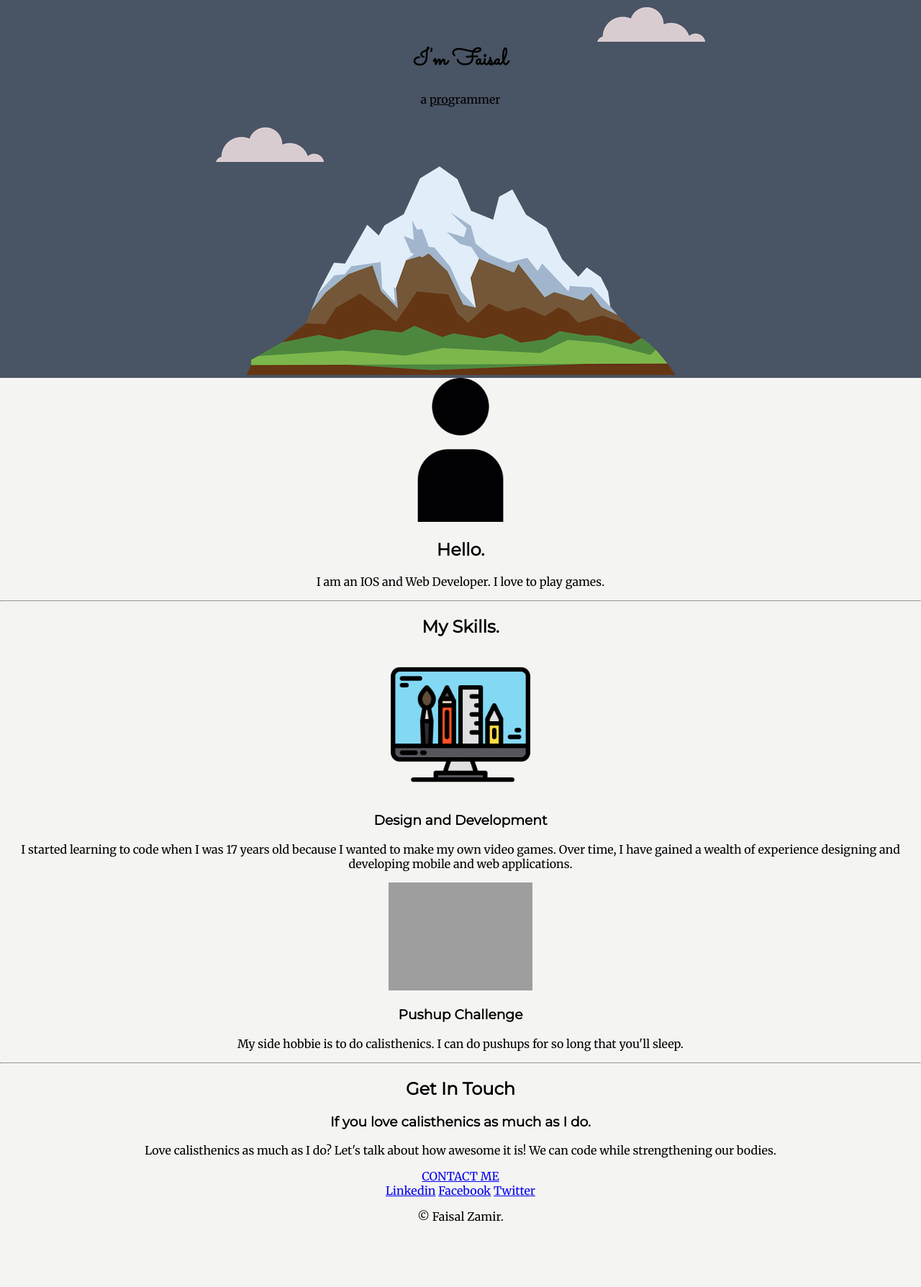
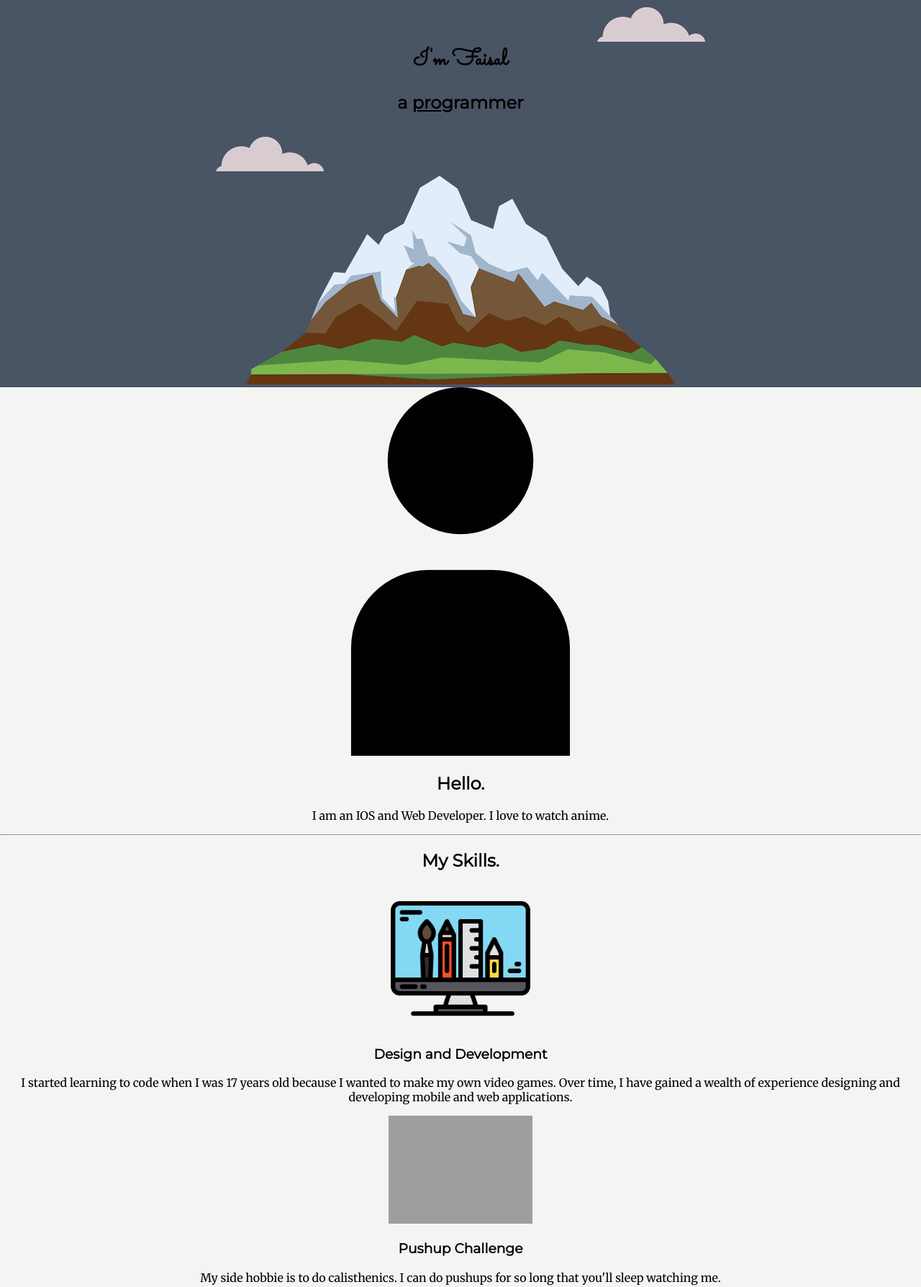
Before and after one commit to faisalzamirfz/cv, a plain HTML site: page index.html in a window 1280 px wide. Shown: the part 40-1828 px from the top of the page at 72% size. Before the commit the page ends 1756 px from the top, so only its background shows below. Drawn offline with Linux system fonts and the light colour scheme; grey boxes are pictures that could not be loaded.

Commit message:
Update index.html

```diff
--- a/index.html
+++ b/index.html
@@ -14,35 +14,35 @@
   <div class="top-container">
     <img class= "top-cloud" src="images/cloud.png" alt="cloud-img">
     <h1>I'm Faisal</h1>
-    <p>a <span class="pro">pro</span>grammer</p>
+    <h2>a <span class="pro">pro</span>grammer</h2>
     <img class= "bottom-cloud" src="images/cloud.png" alt="cloud-img">
     <img src="images/mountain.png" alt="mountain-img">
 </div>
 <div class="middle-container">
   <div class="profile">
-    <img src="images/user-icon.png" alt="user-img" height="200px">
+    <img class="user-img" src="images/user-icon.png" alt="user-img">
     <h2>Hello.</h2>
-    <p>I am an IOS and Web Developer. I love to play games.</p>
+    <p class="intro">I am an IOS and Web Developer. I love to watch anime.</p>
   </div>
   <hr>
   <div class="skills">
     <h2>My Skills.</h2>
     <div class="skill-row">
-      <img class="" src="images/computer.png" alt="monitor-img" width = "200px">
+      <img class="comp-img" src="images/computer.png" alt="monitor-img" width = "200px">
       <h3>Design and Development</h3>
       <p>I started learning to code when I was 17 years old because I wanted to make my own video games. Over time, I have gained a wealth of experience designing and developing mobile and web applications.</p>
     </div>
     <div class="skill-row">
-      <img class="" src="https://media.giphy.com/media/ch1cuxMgo5v3V1NT4b/giphy.gif" alt="calisthenics-img" width="200px">
+      <img class="calisthenics-img" src="https://media.giphy.com/media/ch1cuxMgo5v3V1NT4b/giphy.gif" alt="calisthenics-img" width="200px">
       <h3>Pushup Challenge</h3>
-      <p>My side hobbie is to do calisthenics. I can do pushups for so long that you'll sleep.</p>
+      <p >My side hobbie is to do calisthenics. I can do pushups for so long that you'll sleep watching me.</p>
     </div>
   </div>
   <hr>
   <div class="contact-me">
     <h2>Get In Touch</h2>
     <h3>If you love calisthenics as much as I do.</h3>
-    <p>Love calisthenics as much as I do? Let's talk about how awesome it is! We can code while strengthening our bodies.</p>
+    <p class="contact-message">Love calisthenics as much as I do? Let's talk about how awesome it is! We can code while watching anime.</p>
     <a class="btn" href="mailto:faisalzamir.fz@gmail.com">CONTACT ME</a>
   </div>
 </div>
@@ -52,7 +52,7 @@
   <a class="footer-link" href="https://www.linkedin.com/feed/">Linkedin</a>
   <a class="footer-link" href="https://www.facebook.com">Facebook</a>
   <a class="footer-link" href="https://twitter.com/home">Twitter</a>
-  <p>© Faisal Zamir.</p>
+  <p class="copyright">© Faisal Zamir.</p>
 </div>
 
 </body>
```
